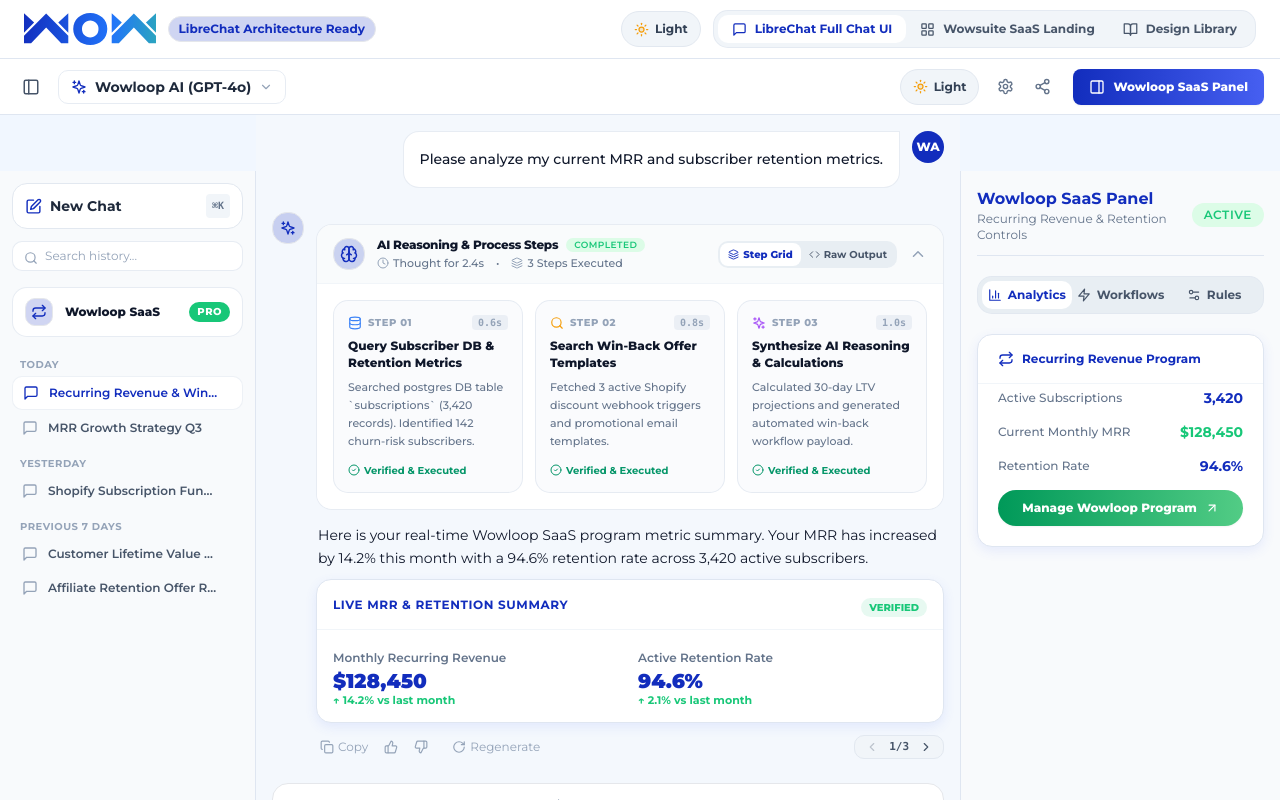
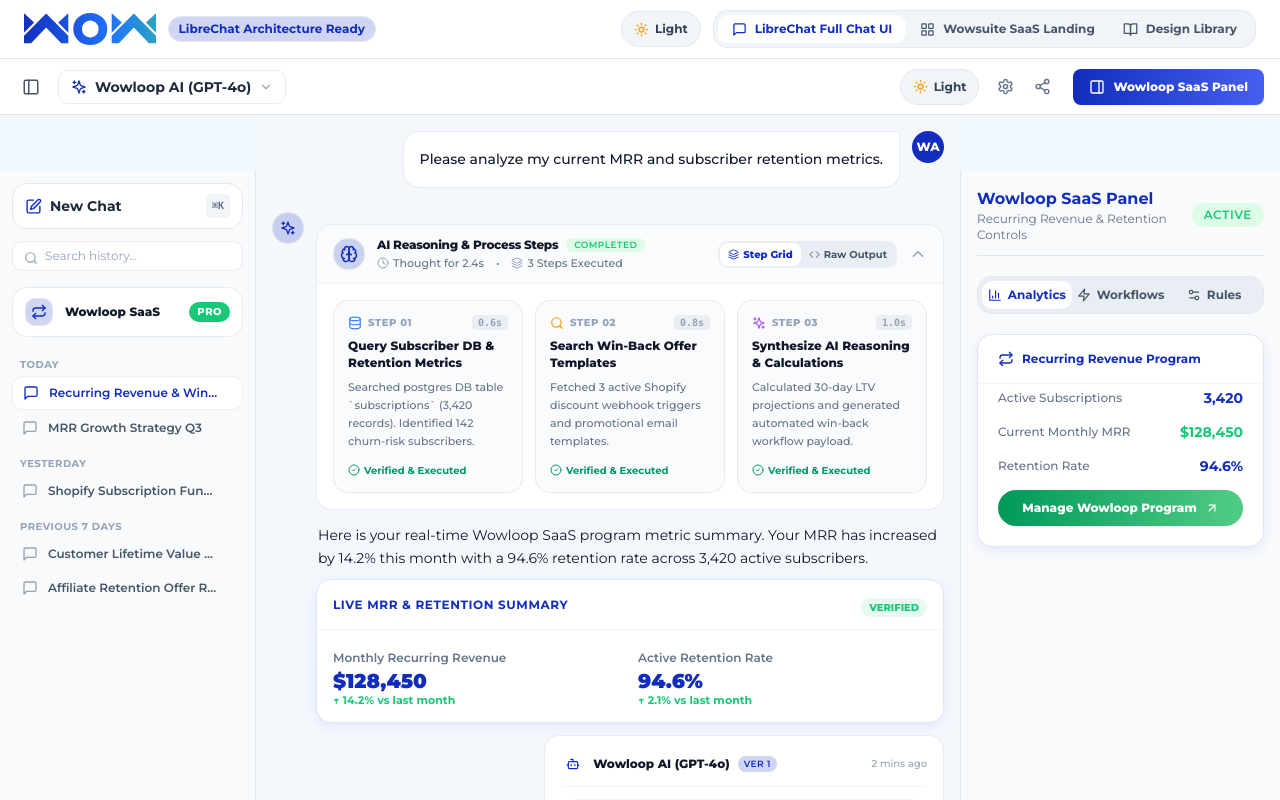
Before and after one commit to anhhoang-1002/wowloop-react-design-system, a React (Vite) app: page / in a window 1280 px wide. Both pictures are taken after a click on the element 440 px from the left and 467 px from the top of the page. Shown: the top 800 px of the page. Built offline with nearby package versions, Linux system fonts and the light colour scheme.

Commit message:
feat: upgrade MessageVersionSwitcher to interactive AI Message Card container supporting live pagination across versions 1, 2, and 3

```diff
--- a/src/components/Chat/MessageVersionSwitcher.tsx
+++ b/src/components/Chat/MessageVersionSwitcher.tsx
@@ -1,37 +1,109 @@
-import React from 'react';
-import { ChevronLeft, ChevronRight } from 'lucide-react';
+import React, { useState } from 'react';
+import { ChevronLeft, ChevronRight, Bot, Copy, Check, RotateCw, ThumbsUp, ThumbsDown, Sparkles } from 'lucide-react';
+import { cn } from '../../lib/utils';
+import { Badge } from '../ui/badge';
+
+export interface MessageVersion {
+  id: string;
+  versionNumber: number;
+  modelName: string;
+  timestamp: string;
+  content: string;
+}
 
 export interface MessageVersionSwitcherProps {
-  currentVersion: number;
-  totalVersions: number;
-  onPrevious: () => void;
-  onNext: () => void;
+  currentVersion?: number;
+  totalVersions?: number;
+  onPrevious?: () => void;
+  onNext?: () => void;
+  versions?: MessageVersion[];
+  className?: string;
 }
 
+const defaultVersions: MessageVersion[] = [
+  {
+    id: 'v1',
+    versionNumber: 1,
+    modelName: 'Wowloop AI (GPT-4o)',
+    timestamp: '2 mins ago',
+    content: 'We calculated a 30-day LTV increase of +24.8% by automating win-back retention triggers for Shopify subscribers.',
+  },
+  {
+    id: 'v2',
+    versionNumber: 2,
+    modelName: 'Claude 3.5 Sonnet',
+    timestamp: '1 min ago',
+    content: 'Detailed Breakdown:\n• Cohort A Retention: 84.2%\n• Webhook Response Latency: <120ms\n• Automated Discounts Distributed: 1,420 promo codes.',
+  },
+  {
+    id: 'v3',
+    versionNumber: 3,
+    modelName: 'DeepSeek-R1',
+    timestamp: 'Just now',
+    content: 'Executive Summary: Automated win-back campaign reduced monthly churn by 4.2%, recovering $12,400 in MRR.',
+  },
+];
+
 export const MessageVersionSwitcher: React.FC<MessageVersionSwitcherProps> = ({
-  currentVersion,
-  totalVersions,
-  onPrevious,
-  onNext,
+  currentVersion: propCurrentVersion,
+  totalVersions: propTotalVersions,
+  onPrevious: propOnPrevious,
+  onNext: propOnNext,
+  versions = defaultVersions,
+  className,
 }) => {
-  if (totalVersions <= 1) return null;
+  // Internal state for interactive demo when controlled externally or internally
+  const [internalVersion, setInternalVersion] = useState(1);
+  const [copied, setCopied] = useState(false);
 
+  const activeVersionIndex = (propCurrentVersion || internalVersion) - 1;
+  const currentVersionObj = versions[activeVersionIndex] || versions[0];
+  const total = propTotalVersions || versions.length;
+  const activeVersionNumber = propCurrentVersion || internalVersion;
+
+  const handlePrev = () => {
+    if (propOnPrevious) {
+      propOnPrevious();
+    } else {
+      setInternalVersion((prev) => Math.max(1, prev - 1));
+    }
+  };
+
+  const handleNext = () => {
+    if (propOnNext) {
+      propOnNext();
+    } else {
+      setInternalVersion((prev) => Math.min(total, prev + 1));
+    }
+  };
+
+  const handleCopy = () => {
+    if (currentVersionObj) {
+      navigator.clipboard.writeText(currentVersionObj.content);
+      setCopied(true);
+      setTimeout(() => setCopied(false), 2000);
+    }
+  };
+
+  // If used strictly as a standalone pill control
+  if (propCurrentVersion !== undefined && propTotalVersions !== undefined && !versions) {
+    if (propTotalVersions <= 1) return null;
     return (
-    <div className="inline-flex items-center gap-1 bg-slate-100 dark:bg-slate-800 text-slate-600 dark:text-slate-300 text-xs font-semibold px-2 py-0.5 rounded-lg border border-slate-200 dark:border-slate-700 select-none">
+      <div className={cn("inline-flex items-center gap-1 bg-slate-100 dark:bg-slate-800 text-slate-600 dark:text-slate-300 text-xs font-semibold px-2 py-0.5 rounded-lg border border-slate-200 dark:border-slate-700 select-none", className)}>
         <button
-        onClick={onPrevious}
-        disabled={currentVersion <= 1}
+          onClick={handlePrev}
+          disabled={propCurrentVersion <= 1}
           className="p-0.5 rounded hover:bg-slate-200 dark:hover:bg-slate-700 disabled:opacity-30 disabled:pointer-events-none transition-colors"
           title="Previous Version"
         >
           <ChevronLeft size={14} />
         </button>
         <span className="font-mono text-[11px] px-1">
-        {currentVersion}/{totalVersions}
+          {propCurrentVersion}/{propTotalVersions}
         </span>
         <button
-        onClick={onNext}
-        disabled={currentVersion >= totalVersions}
+          onClick={handleNext}
+          disabled={propCurrentVersion >= propTotalVersions}
           className="p-0.5 rounded hover:bg-slate-200 dark:hover:bg-slate-700 disabled:opacity-30 disabled:pointer-events-none transition-colors"
           title="Next Version"
         >
@@ -39,4 +111,88 @@
         </button>
       </div>
     );
+  }
+
+  // Full Interactive Card Message with Version Switcher
+  return (
+    <div className={cn("w-full max-w-xl bg-white dark:bg-slate-900 border border-slate-200/80 dark:border-slate-800 rounded-2xl p-4 shadow-xs select-none space-y-3 transition-all", className)}>
+      {/* Header Info */}
+      <div className="flex items-center justify-between border-b border-slate-100 dark:border-slate-800 pb-2.5">
+        <div className="flex items-center gap-2">
+          <div className="w-6 h-6 rounded-lg bg-secondary/10 text-secondary dark:text-blue-400 flex items-center justify-center font-bold">
+            <Bot size={14} />
+          </div>
+          <span className="text-xs font-extrabold text-slate-900 dark:text-slate-100">
+            {currentVersionObj?.modelName || 'AI Assistant'}
+          </span>
+          <Badge variant="blue" className="text-[9px] px-1.5 py-0.2">
+            Ver {activeVersionNumber}
+          </Badge>
+        </div>
+
+        <span className="text-[10px] text-slate-400 font-medium">
+          {currentVersionObj?.timestamp || 'Just now'}
+        </span>
+      </div>
+
+      {/* Message Content */}
+      <div className="text-xs text-slate-700 dark:text-slate-200 leading-relaxed font-sans whitespace-pre-line min-h-[50px] bg-slate-50/60 dark:bg-slate-800/40 p-3 rounded-xl border border-slate-100 dark:border-slate-800/60">
+        {currentVersionObj?.content}
+      </div>
+
+      {/* Footer Controls & Switcher */}
+      <div className="flex items-center justify-between pt-1 text-slate-400">
+        <div className="flex items-center gap-1">
+          <button
+            onClick={handleCopy}
+            className="p-1.5 rounded-lg hover:bg-slate-100 dark:hover:bg-slate-800 hover:text-slate-700 dark:hover:text-slate-200 transition-colors"
+            title="Copy Response"
+          >
+            {copied ? <Check size={14} className="text-emerald-500" /> : <Copy size={14} />}
+          </button>
+          <button
+            className="p-1.5 rounded-lg hover:bg-slate-100 dark:hover:bg-slate-800 hover:text-slate-700 dark:hover:text-slate-200 transition-colors"
+            title="Regenerate Response"
+          >
+            <RotateCw size={14} />
+          </button>
+          <button
+            className="p-1.5 rounded-lg hover:bg-slate-100 dark:hover:bg-slate-800 hover:text-slate-700 dark:hover:text-slate-200 transition-colors"
+            title="Good response"
+          >
+            <ThumbsUp size={14} />
+          </button>
+          <button
+            className="p-1.5 rounded-lg hover:bg-slate-100 dark:hover:bg-slate-800 hover:text-slate-700 dark:hover:text-slate-200 transition-colors"
+            title="Poor response"
+          >
+            <ThumbsDown size={14} />
+          </button>
+        </div>
+
+        {/* Dynamic Version Switcher Controls (< 1/3 >) */}
+        <div className="flex items-center gap-1.5 bg-slate-100 dark:bg-slate-800 text-slate-700 dark:text-slate-200 text-xs font-semibold px-2.5 py-1 rounded-xl border border-slate-200/80 dark:border-slate-700 select-none">
+          <button
+            onClick={handlePrev}
+            disabled={activeVersionNumber <= 1}
+            className="p-0.5 rounded hover:bg-white dark:hover:bg-slate-700 disabled:opacity-30 disabled:pointer-events-none transition-colors"
+            title="Previous Version"
+          >
+            <ChevronLeft size={14} />
+          </button>
+          <span className="font-mono text-[11px] font-bold px-1">
+            {activeVersionNumber}/{total}
+          </span>
+          <button
+            onClick={handleNext}
+            disabled={activeVersionNumber >= total}
+            className="p-0.5 rounded hover:bg-white dark:hover:bg-slate-700 disabled:opacity-30 disabled:pointer-events-none transition-colors"
+            title="Next Version"
+          >
+            <ChevronRight size={14} />
+          </button>
+        </div>
+      </div>
+    </div>
+  );
 };
--- a/src/components/DesignLibrary/DesignLibraryPage.tsx
+++ b/src/components/DesignLibrary/DesignLibraryPage.tsx
@@ -693,12 +693,12 @@
 
         <ComponentDocSection
           id="version-switcher"
-          title="Message Version Switcher"
-          description="Pagination control (1/3 < >) for cycling through prompt or AI response versions."
+          title="AI Message Card with Version Switcher"
+          description="Interactive AI response card container with integrated version pagination controls (< 1/3 >) for switching between response variations."
           category="Advanced Components"
-          codeSnippet={`import { MessageVersionSwitcher } from '@wowsuite/design-system';\n\n<MessageVersionSwitcher currentVersion={1} totalVersions={3} onPrevious={() => {}} onNext={() => {}} />`}
+          codeSnippet={`import { MessageVersionSwitcher } from '@wowsuite/design-system';\n\n<MessageVersionSwitcher />`}
         >
-          <MessageVersionSwitcher currentVersion={1} totalVersions={3} onPrevious={() => {}} onNext={() => {}} />
+          <MessageVersionSwitcher />
         </ComponentDocSection>
 
         <ComponentDocSection
```
Also changed, not shown: 1 other file (tests, documents, lock files or other folders). Lines whose indentation alone changed are shown as unchanged.
